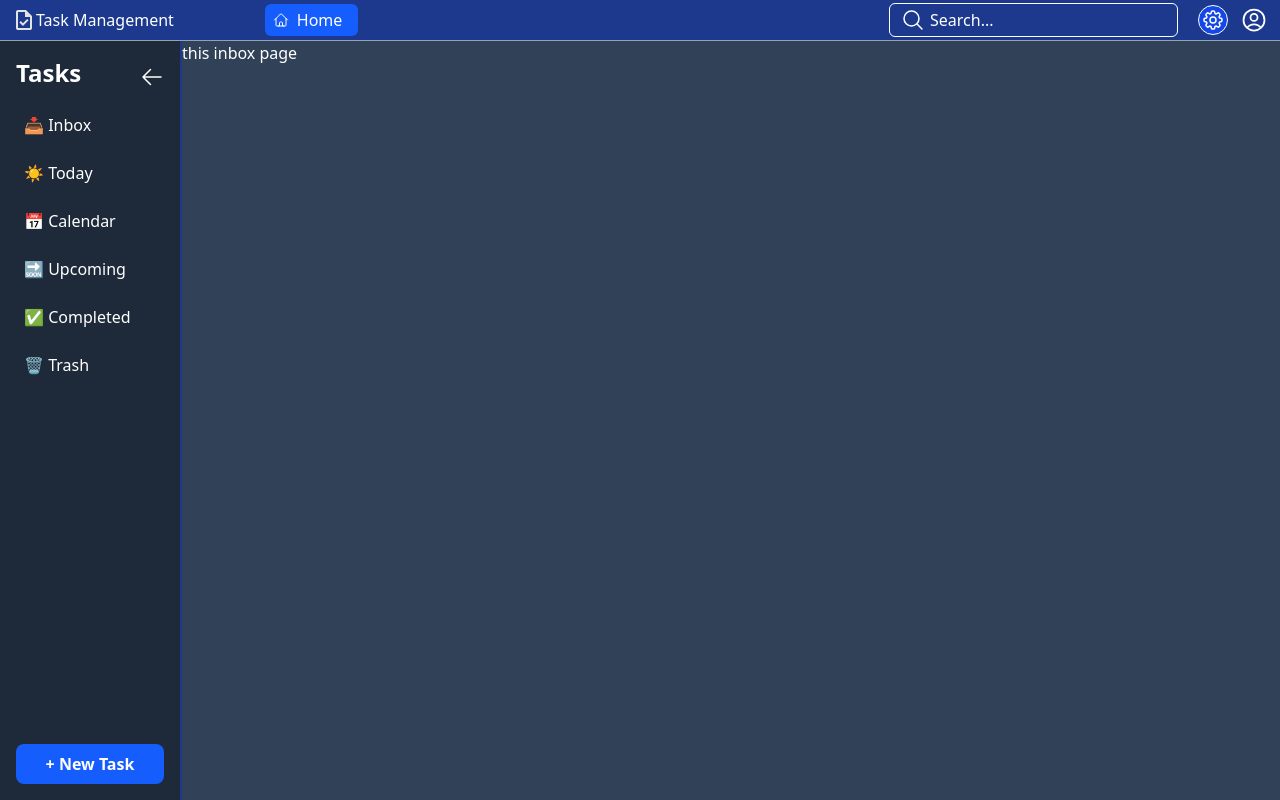
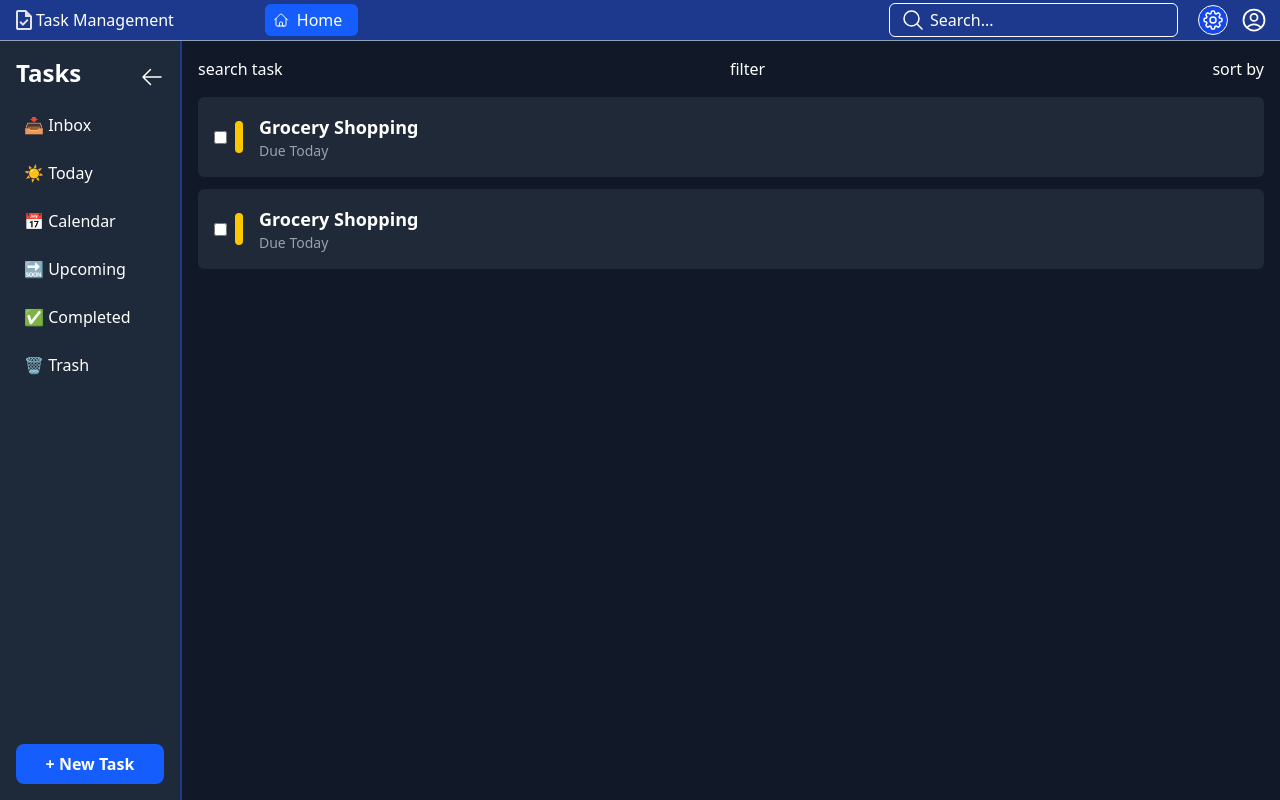
Before and after one commit to subash43e/taskapp, a Next.js app: page /Inbox in a window 1280 px wide. Built offline with nearby package versions, Linux system fonts and the light colour scheme.

Commit message:
feat: add Task_Card component with color indicator, title, and due date

```diff
--- a/src/Components/Calendar.tsx
+++ /dev/null
@@ -1,4 +0,0 @@
-import React from 'react';
-export default function Calendar() {
-  return <div className="p-8 text-white">Calendar Page</div>;
-}
--- a/src/Components/Completed.tsx
+++ /dev/null
@@ -1,4 +0,0 @@
-import React from 'react';
-export default function Completed() {
-  return <div className="p-8 text-white">Completed Page</div>;
-}
--- a/src/Components/Inbox.tsx
+++ /dev/null
@@ -1,4 +0,0 @@
-import React from 'react';
-export default function Inbox() {
-  return <div className="p-8 text-white">Inbox Page</div>;
-}
--- a/src/Components/MainLayout.tsx
+++ b/src/Components/MainLayout.tsx
@@ -4,7 +4,7 @@ import React, { useEffect } from "react";
 import { useSelector, useDispatch } from 'react-redux';
 import { RootState, setSidebarSize, setIsResizing, setStartX, setStartWidth } from '../store';
 import Navbar from "./NavBar";
-import { Sidebar } from "./Sidebar";
+import { Sidebar } from "./Sidebar/Index";
 
 export default function MainLayout({ children }: { children: React.ReactNode }) {
   const dispatch = useDispatch();
@@ -59,7 +59,7 @@ export default function MainLayout({ children }: { children: React.ReactNode })
             onMouseDown={handleMouseDown}
           />
         )}
-        <main className="flex-1 overflow-auto bg-slate-700 text-white">
+        <main className="flex-1 overflow-auto bg-[#111827] text-white">
           {children}
         </main>
       </section>
--- /dev/null
+++ b/src/Components/Task_Card/Index.tsx
@@ -0,0 +1,24 @@
+interface TaskCardProps {
+  color: string;
+  title: string;
+  dueDate: string;
+}
+
+export default function Task_Card({ color, title, dueDate }: TaskCardProps) {
+  return (
+    <div className='flex flex-row gap-2 p-4 bg-[#1f2937] rounded-md items-center mb-3'>
+      <input type="checkbox" className="accent-blue-500" />
+      {/* Color indicator */}
+      <div className={`h-8 w-2 rounded ${color}`} />
+      {/* Task details */}
+      <div className='flex flex-col justify-center ml-2'>
+        <h1 className="text-white font-semibold text-lg">
+          {title}
+        </h1>
+        <p className="text-gray-400 text-sm">
+          {dueDate}
+        </p>
+      </div>
+    </div>
+  )
+}
--- a/src/Components/Today.tsx
+++ /dev/null
@@ -1,4 +0,0 @@
-import React from 'react';
-export default function Today() {
-  return <div className="p-8 text-white">Today Page</div>;
-}
--- a/src/Components/Trash.tsx
+++ /dev/null
@@ -1,4 +0,0 @@
-import React from 'react';
-export default function Trash() {
-  return <div className="p-8 text-white">Trash Page</div>;
-}
--- a/src/Components/Upcoming.tsx
+++ /dev/null
@@ -1,4 +0,0 @@
-import React from 'react';
-export default function Upcoming() {
-  return <div className="p-8 text-white">Upcoming Page</div>;
-}
--- a/src/app/Inbox/page.tsx
+++ b/src/app/Inbox/page.tsx
@@ -1,11 +1,35 @@
 "use client"
 
-export default function Inbox() {
+import Task_Card from "@/src/Components/Task_Card/Index";
 
 
+export default function Home() {
+  const task_card_Color_Indicator = "bg-yellow-400";
+  const task_card_title = "Grocery Shopping";
+  const task_card_due_date = "Due Today";
   return (
-      <>
-      <h1>this inbox page</h1>
-      </>
+    <>
+      <div className="p-4">
+        <section className='flex gap-1 justify-between mb-4'>
+          <p>search task</p>
+          <p>filter</p>
+          <p>sort by</p>
+        </section>
+        <section>
+          {/* Task Card */}
+          <Task_Card
+            color={task_card_Color_Indicator}
+            title={task_card_title}
+            dueDate={task_card_due_date}
+          />
+          <Task_Card
+            color={task_card_Color_Indicator}
+            title={task_card_title}
+            dueDate={task_card_due_date}
+          />
+          {/* Add more cards below as needed */}
+        </section>
+      </div>
+    </>
   );
 }
--- a/src/app/page.tsx
+++ b/src/app/page.tsx
@@ -2,13 +2,11 @@
 import React from "react";
 import { useSelector } from 'react-redux';
 import { RootState } from '../store';
-import TaskCreation from "../Components/Task_Creation";
+import TaskCreation from "../Components/Task_Creation/Index";
 
 
 export default function Home() {
   const showTaskCreation = useSelector((state: RootState) => state.ui.showTaskCreation);
-
-  console.log(showTaskCreation);
 
   return (
     <>
```
Also changed, not shown: public/image.png (added).
